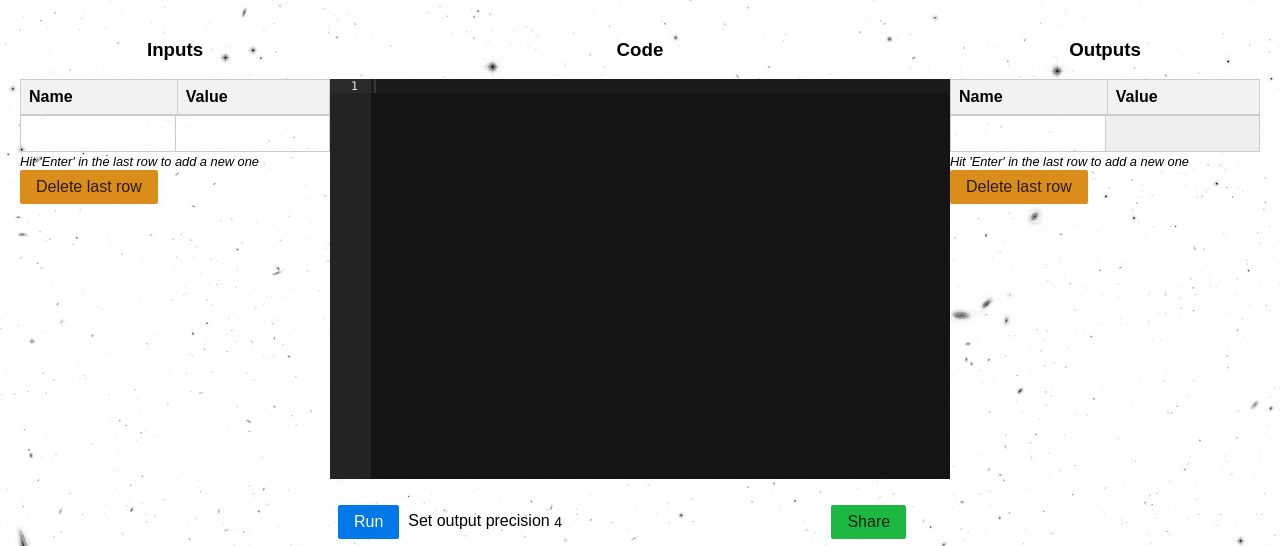
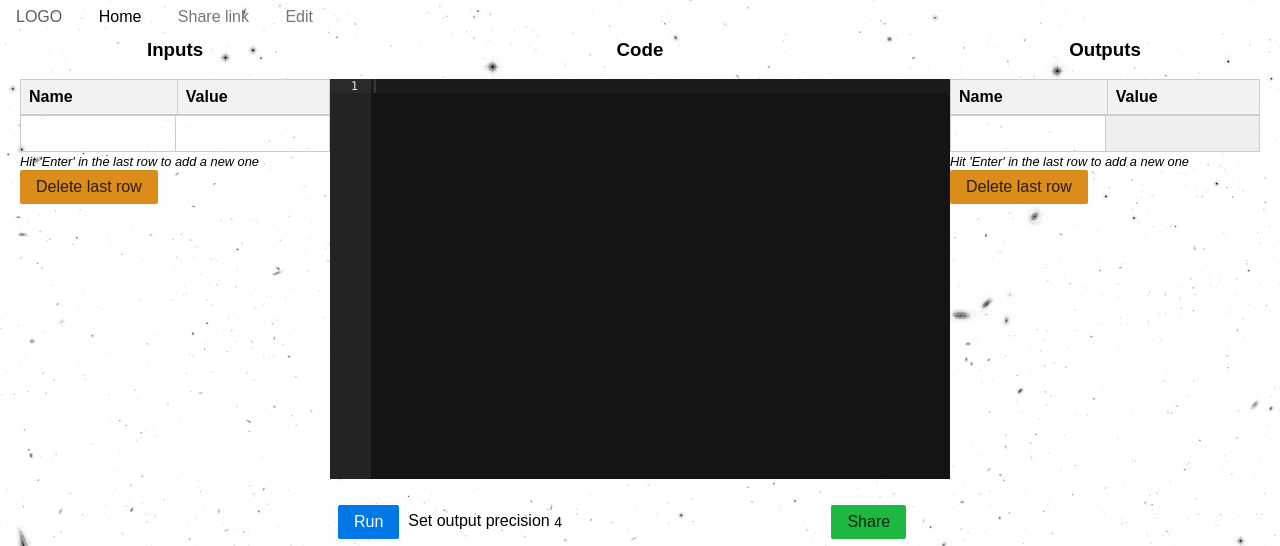
Before and after one commit to DarkStar1982/jsmodela, a Django app: page /model/ in a window 1280 px wide. Shown: the top 546 px of the page. Run offline with Django 5.2, Linux system fonts and the light colour scheme; lists and menus that the app fills with data are empty; some libraries are stand-ins or nearby versions.

Commit message:
Adding some recent changes

```diff
--- a/jsmodels/pages/templates/pages/jsmodels.html
+++ b/jsmodels/pages/templates/pages/jsmodels.html
@@ -19,6 +19,19 @@
         <script src="{% static 'acorn_interpreter.js' %}" type="text/javascript"></script>
     </head>
     <body>
+        <div class="header">
+        <div class="home-menu pure-menu pure-menu-horizontal pure-menu-fixed">
+        <a class="pure-menu-heading" href="">LOGO</a>
+
+        <ul class="pure-menu-list">
+            <li class="pure-menu-item pure-menu-selected"><a href="#" class="pure-menu-link">Home</a></li>
+            <li class="pure-menu-item"><a href="#" class="pure-menu-link">Share link</a></li>
+            <li class="pure-menu-item"><a href="#" class="pure-menu-link">Edit</a></li>
+        </ul>
+        </div>
+    </div>
+    <div class="content-wrapper">
+    <div class="content">
         <div class="pure-g">
             <div class="pure-u-1-4">
                 <h3 style="text-align: center">Inputs</h3>
@@ -92,6 +105,7 @@
         </div>
         <div id="canvasMap"><div>
         <label id="model_hash" hidden>{{ model_hash }}</label>
+    </div></div>
     </body>
     <script src="{% static 'local_js.js' %}" type="text/javascript"></script>
 </html>
```
